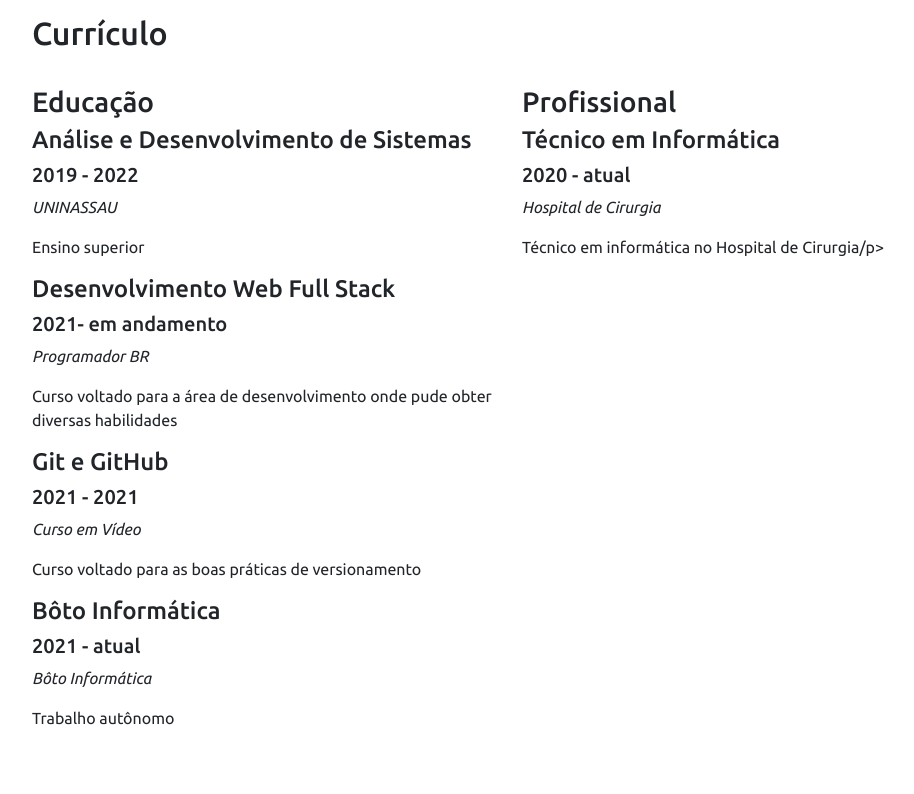
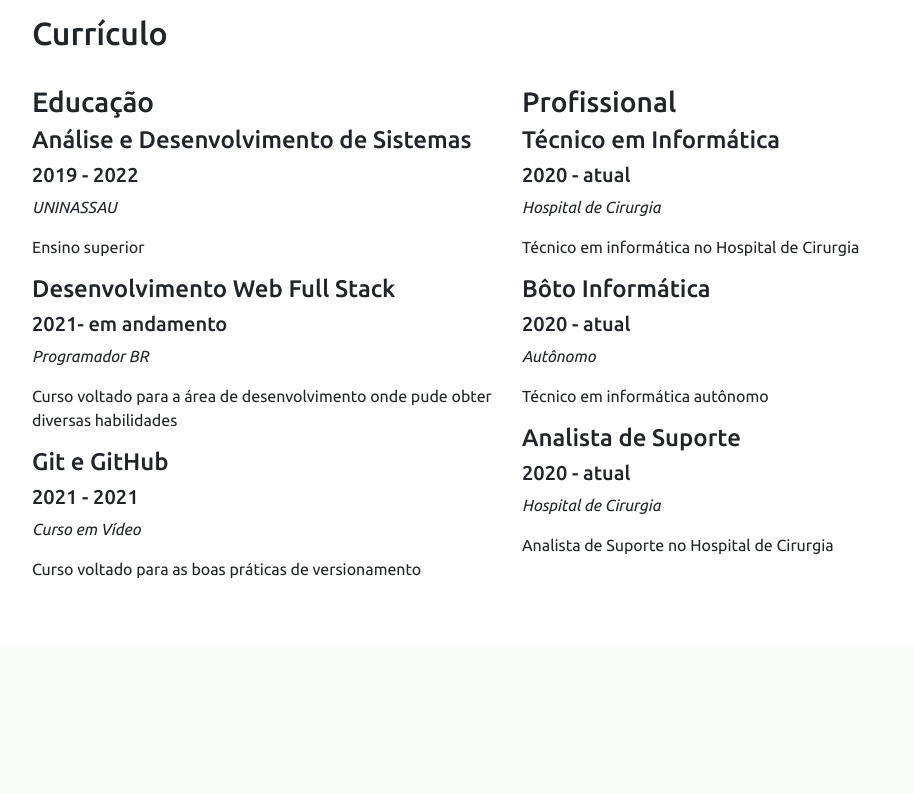
Before and after one commit to danielfeitosa4/portfolio, a Flask app: page / in a window 1280 px wide. Shown: the part 2356-3150 px from the top of the page, without its empty margins (280-1194 px from the left). After the commit the page ends 2934 px from the top, so only its background shows below. Run offline with Flask 2, Linux system fonts and the light colour scheme; some libraries are stand-ins or nearby versions.

Commit message:
correções no currículo

```diff
--- a/templates/index.html
+++ b/templates/index.html
@@ -291,19 +291,22 @@
               <h4>Técnico em Informática</h4>
               <h5>2020 - atual</h5>
               <p><em>Hospital de Cirurgia</em></p>
-              <p>Técnico em informática no Hospital de Cirurgia/p>
-            </div>
+              <p>Técnico em informática no Hospital de Cirurgia</p>
             </div>
 
             <div class="cv-item">
               <h4>Bôto Informática</h4>
-              <h5>2021 - atual</h5>
-              <p><em>Bôto Informática</em></p>
-              <p>Trabalho autônomo</p>
-            </div>
+              <h5>2020 - atual</h5>
+              <p><em>Autônomo</em></p>
+              <p>Técnico em informática autônomo</p>
             </div>
 
             <div class="cv-item">
+              <h4>Analista de Suporte</h4>
+              <h5>2020 - atual</h5>
+              <p><em>Hospital de Cirurgia</em></p>
+              <p>Analista de Suporte no Hospital de Cirurgia</p>
+            </div>
 
             </div>
           </div>
```
